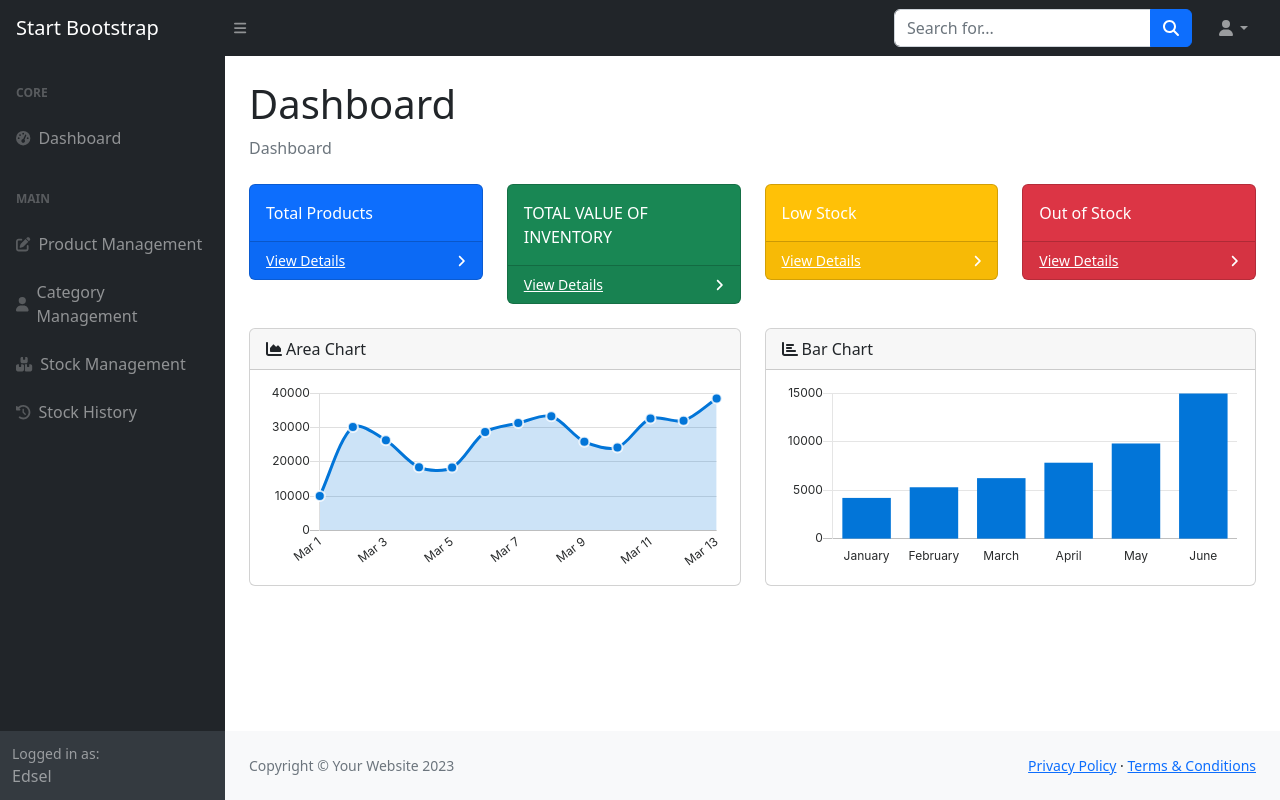
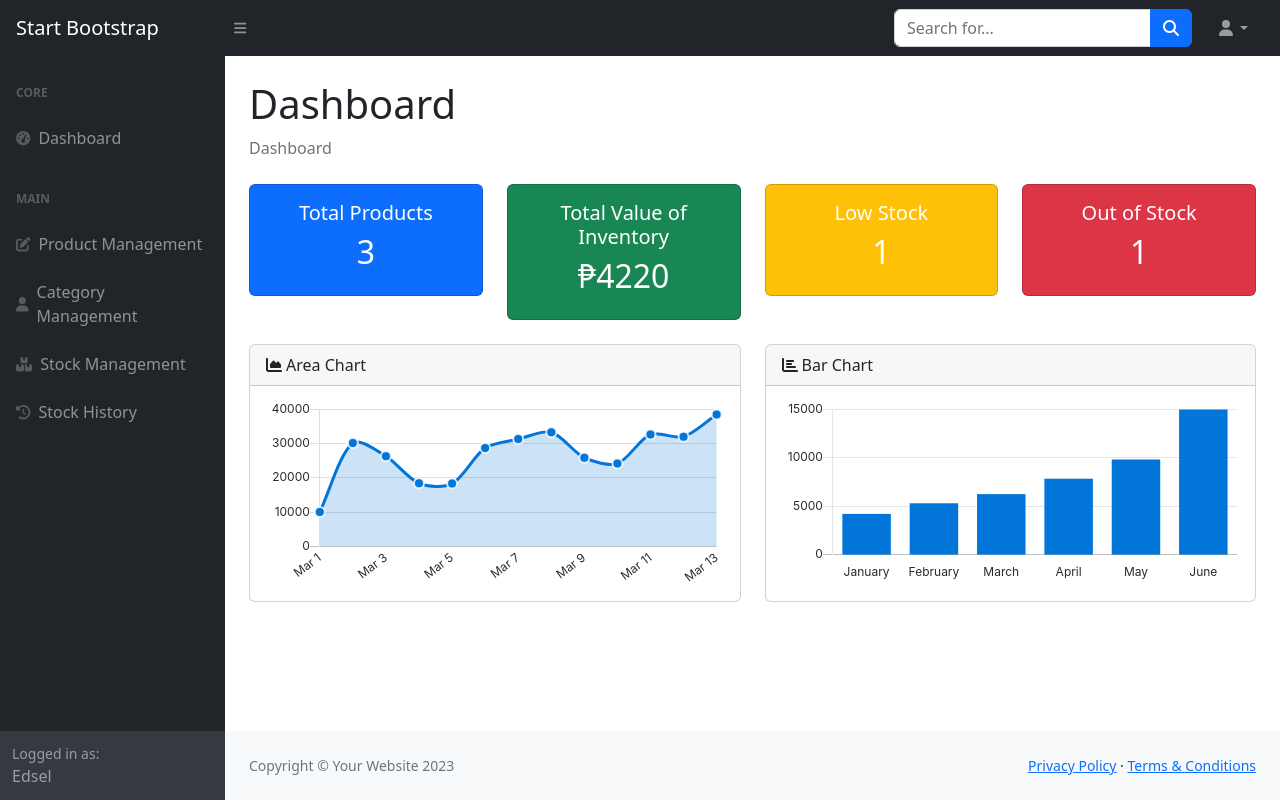
Before and after one commit to edselpapolonias/Freshmart, a Django app: page / in a window 1280 px wide. Run offline with Django 5.2, Linux system fonts and the light colour scheme; data comes from the database, SQL or seed files in the repository; both versions use the stored data as it was after the commit; some libraries are stand-ins or nearby versions.

Commit message:
dashboard card done

```diff
--- a/freshmart_project/inventory/urls.py
+++ b/freshmart_project/inventory/urls.py
@@ -2,7 +2,7 @@ from django.urls import path
 from . import views
 
 urlpatterns = [
-    path('', views.index, name='index'),
+    path('', views.dashboard, name='index'),
     path('products/', views.product_manage, name='product_manage'),
     path('products/edit/<int:pk>/', views.product_manage, name='product_edit'),
     path('products/<int:pk>/', views.product_detail, name='product_detail'),
--- a/freshmart_project/inventory/views.py
+++ b/freshmart_project/inventory/views.py
@@ -5,6 +5,7 @@ from django.shortcuts import render
 from .forms import CategoryForm
 from .models import Category
 from .forms import StockForm
+from django.db.models import Sum, F
 
 
 def product_manage(request, pk=None):
@@ -155,3 +156,26 @@ def stock_management(request):
 def stock_history(request):
     history = StockHistory.objects.select_related('product').order_by('-date')
     return render(request, 'inventory/stock_history.html', {'history': history})
+
+def dashboard(request):
+    # Total number of products
+    total_products = InventoryItem.objects.count()
+
+    # Total value of inventory (quantity * price)
+    total_value = InventoryItem.objects.aggregate(
+        total=Sum(F('quantity_in_stock') * F('price'))
+    )['total'] or 0  # If empty, default to 0
+
+    # Low stock: 1 to 20
+    low_stock = InventoryItem.objects.filter(quantity_in_stock__gte=1, quantity_in_stock__lte=20).count()
+
+    # Out of stock: 0
+    out_of_stock = InventoryItem.objects.filter(quantity_in_stock=0).count()
+
+    context = {
+        'total_products': total_products,
+        'total_value': total_value,
+        'low_stock': low_stock,
+        'out_of_stock': out_of_stock
+    }
+    return render(request, 'index.html', context)
--- a/freshmart_project/templates/index.html
+++ b/freshmart_project/templates/index.html
@@ -16,42 +16,42 @@
 
                     <!-- Dashboard Cards -->
                     <div class="row">
+                        <!-- Total Products -->
                         <div class="col-xl-3 col-md-6">
                             <div class="card bg-primary text-white mb-4">
-                                <div class="card-body">Total Products</div>
-                                <div class="card-footer d-flex align-items-center justify-content-between">
-                                    <a class="small text-white stretched-link" href="">View Details</a>
-                                    <div class="small text-white"><i class="fas fa-angle-right"></i></div>
+                                <div class="card-body text-center">
+                                    <h5>Total Products</h5>
+                                    <h2>{{ total_products }}</h2>
                                 </div>
                             </div>
                         </div>
 
+                        <!-- Total Value of Inventory -->
                         <div class="col-xl-3 col-md-6">
                             <div class="card bg-success text-white mb-4">
-                                <div class="card-body">TOTAL VALUE OF INVENTORY</div>
-                                <div class="card-footer d-flex align-items-center justify-content-between">
-                                    <a class="small text-white stretched-link" href="#">View Details</a>
-                                    <div class="small text-white"><i class="fas fa-angle-right"></i></div>
+                                <div class="card-body text-center">
+                                    <h5>Total Value of Inventory</h5>
+                                    <h2>₱{{ total_value }}</h2>
                                 </div>
                             </div>
                         </div>
 
+                        <!-- Low Stock -->
                         <div class="col-xl-3 col-md-6">
                             <div class="card bg-warning text-white mb-4">
-                                <div class="card-body">Low Stock</div>
-                                <div class="card-footer d-flex align-items-center justify-content-between">
-                                    <a class="small text-white stretched-link" href="#">View Details</a>
-                                    <div class="small text-white"><i class="fas fa-angle-right"></i></div>
+                                <div class="card-body text-center">
+                                    <h5>Low Stock</h5>
+                                    <h2>{{ low_stock }}</h2>
                                 </div>
                             </div>
                         </div>
 
+                        <!-- Out of Stock -->
                         <div class="col-xl-3 col-md-6">
                             <div class="card bg-danger text-white mb-4">
-                                <div class="card-body">Out of Stock</div>
-                                <div class="card-footer d-flex align-items-center justify-content-between">
-                                    <a class="small text-white stretched-link" href="#">View Details</a>
-                                    <div class="small text-white"><i class="fas fa-angle-right"></i></div>
+                                <div class="card-body text-center">
+                                    <h5>Out of Stock</h5>
+                                    <h2>{{ out_of_stock }}</h2>
                                 </div>
                             </div>
                         </div>
```
Also changed, not shown: freshmart_project/db.sqlite3.
